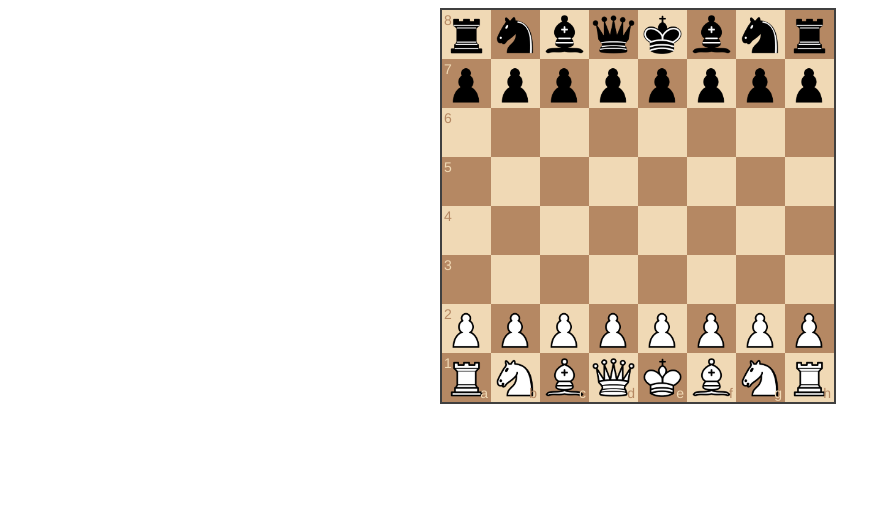
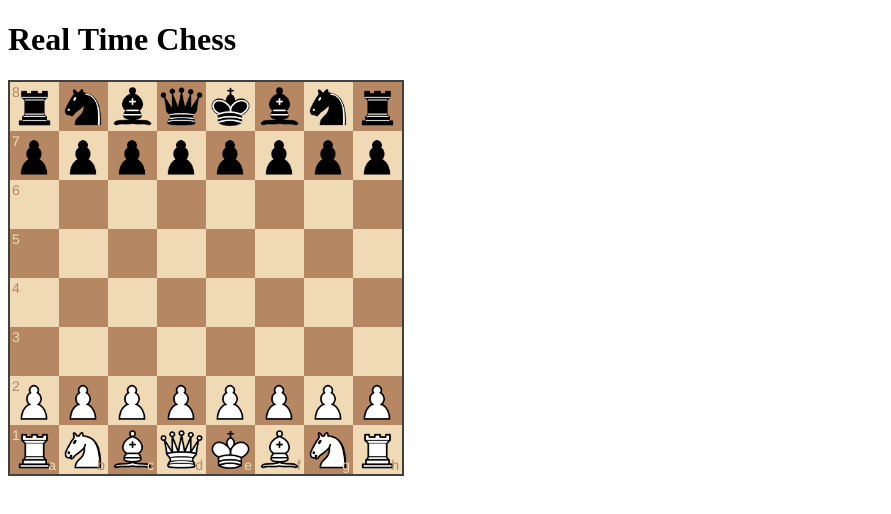
Before and after one commit to RabidChinchilla/SOFT355-Referral---Chess-Game, a website: page chessgame/public/default.html in a window 1280 px wide. Shown: the whole page, without its empty margins (0-891 px from the left). Drawn offline with nearby package versions, Linux system fonts and the light colour scheme; no server answers.

```diff
--- a/chessgame/public/default.css
+++ b/chessgame/public/default.css
@@ -1,8 +1,13 @@
 body {
 	overflow-y: auto;
-	display: flex;
+	display: block;
 	align-items: center;
-        justify-content: center;
+  justify-content: center;
+}
+
+h1 {
+	display: block;
+	align-items: center;
 }
 
 #gameBoard {
--- a/chessgame/public/default.html
+++ b/chessgame/public/default.html
@@ -6,6 +6,7 @@
     <link rel="stylesheet" href="/default.css" />
   </head>
   <body>
+    <h1>Real Time Chess</h1>
     <div id='gameBoard'></div>
     <script src="/socket.io/socket.io.js"></script>
     <script src="lib/chess.min.js"></script>
```
Also changed, not shown: chessgame/app.js (+9 -4 lines).
